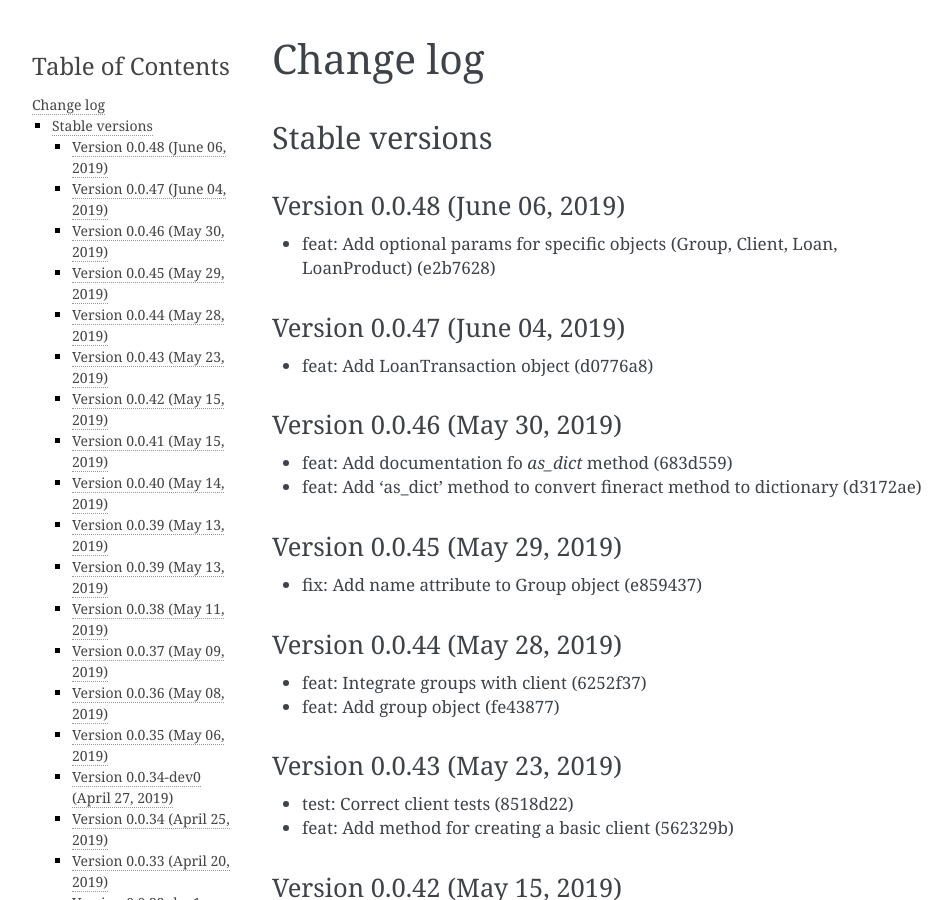
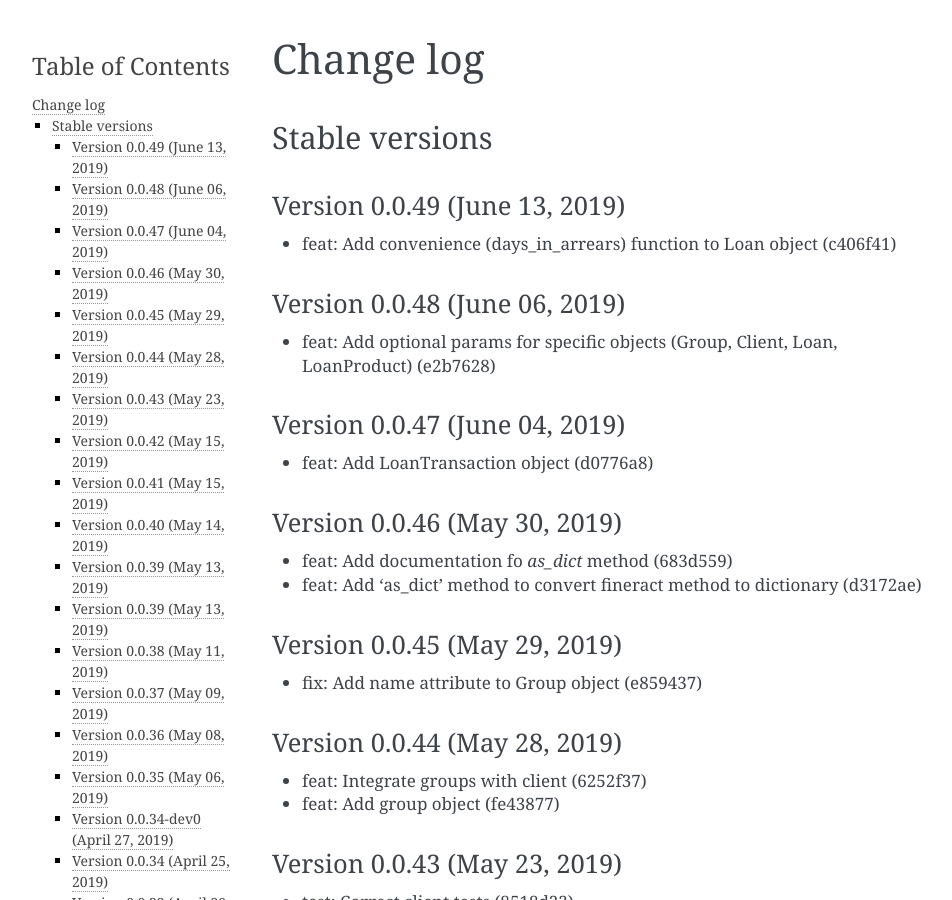
Before and after one commit to mobidevke/PyFineract, a Sphinx documentation site: the page built from docs/changes.rst, in a window 1280 px wide and 900 px high. Shown: the whole window, without its empty margins (148-1100 px from the left). Built offline with Sphinx 7.4.7, drawn with Linux system fonts in a browser that asks for light colours; formulas are drawn with MathJax 3.

Commit message:
Publish version 0.0.49

```diff
--- a/docs/changes.rst
+++ b/docs/changes.rst
@@ -3,6 +3,11 @@ Change log
 
 Stable versions
 ~~~~~~~~~~~~~~~
+
+Version 0.0.49 (June 13, 2019)
+-------------------------------------
+
+* feat: Add convenience (days_in_arrears) function to Loan object (c406f41)
 
 Version 0.0.48 (June 06, 2019)
 -------------------------------------
--- a/setup.py
+++ b/setup.py
@@ -2,7 +2,7 @@ import textwrap
 
 import setuptools
 
-version = "0.0.48"
+version = "0.0.49"
 
 if __name__ == '__main__':
     setuptools.setup(
```
